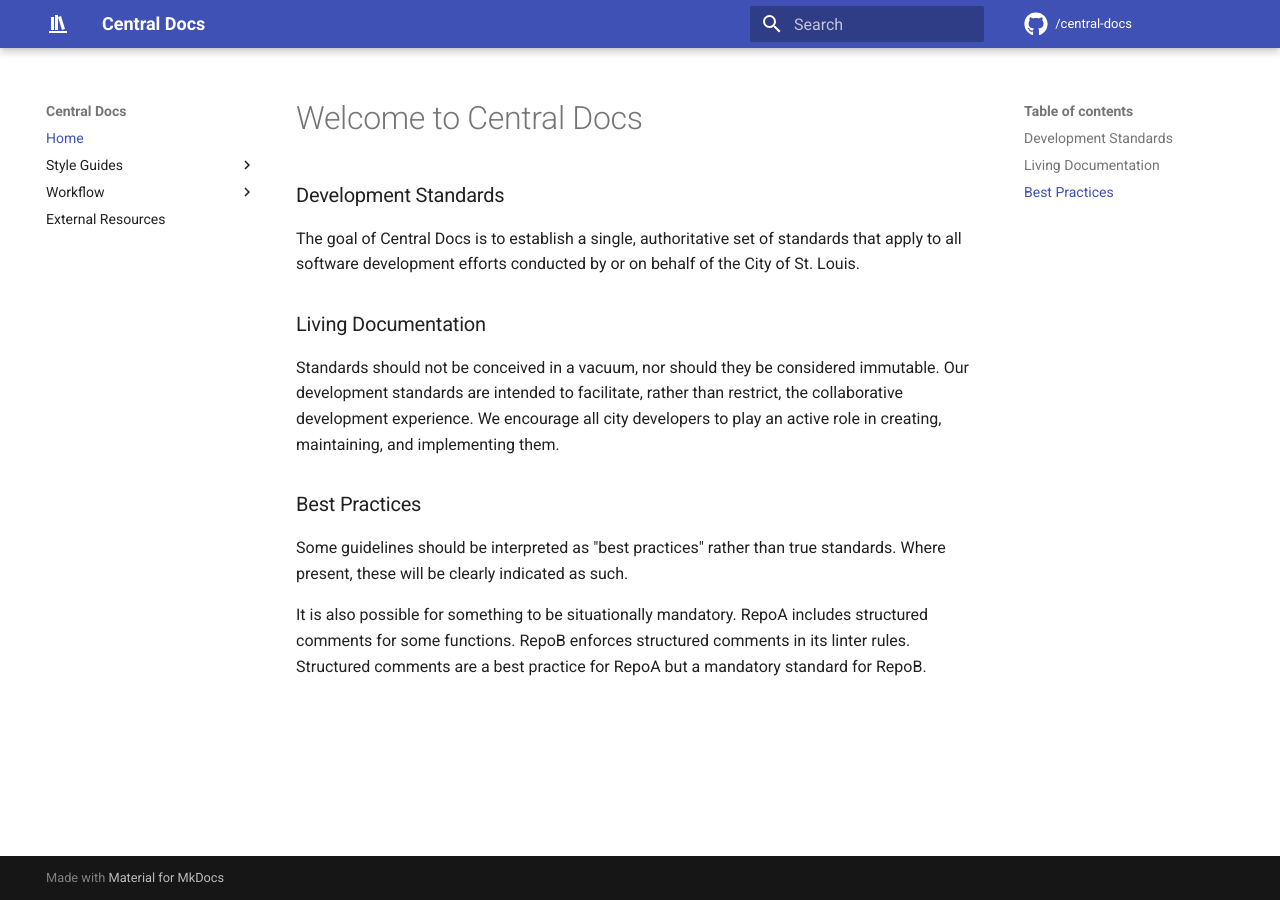
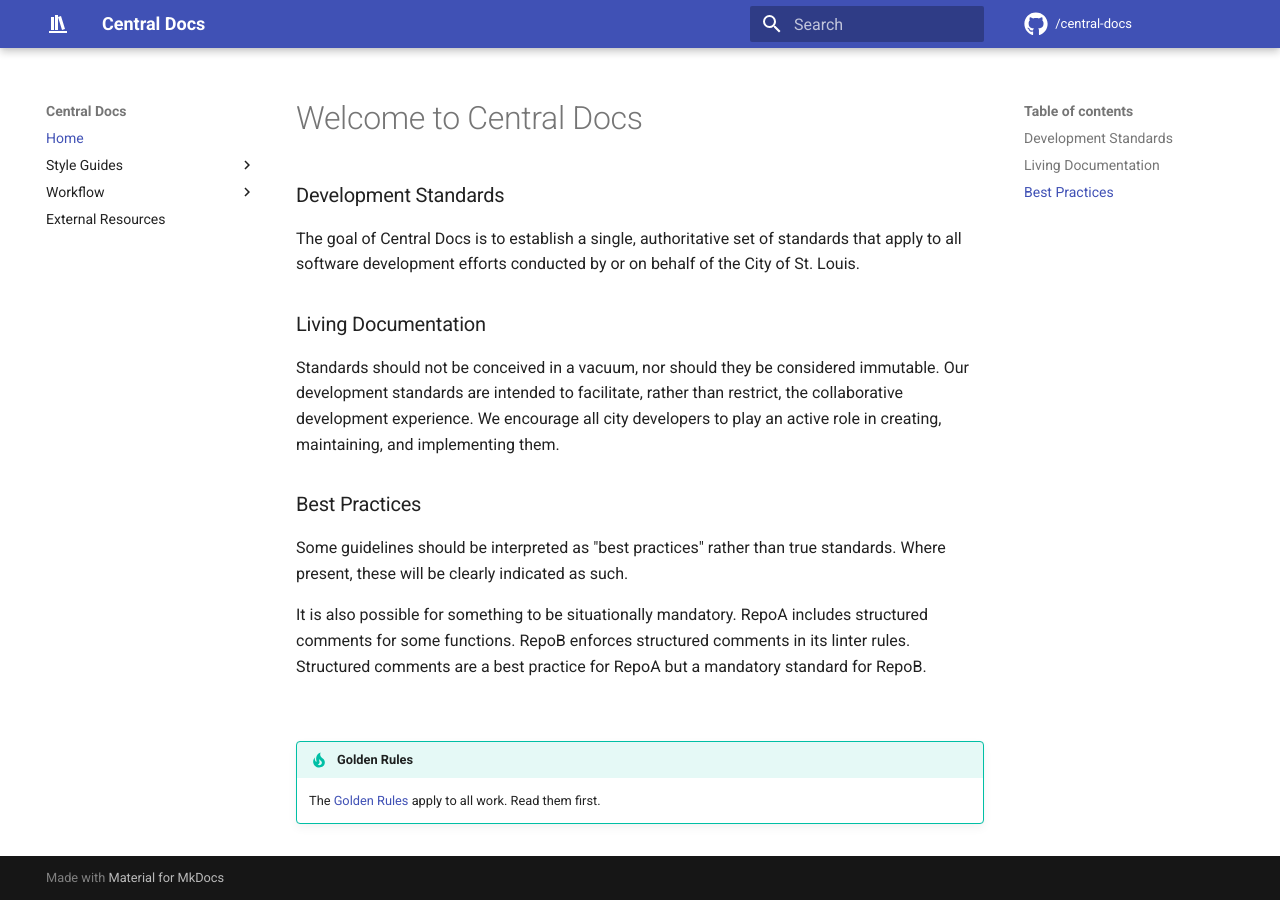
Before and after one commit to city-of-saint-louis/central-docs, an MkDocs documentation site: the page built from docs/index.md, in a window 1280 px wide. Built offline with MkDocs 1.6.1 and Material for MkDocs 9.7.7, drawn with Linux system fonts in a browser that asks for light colours; comment, search, counter and statistics services are not loaded.

Commit message:
Add callout to golden rules

```diff
--- a/docs/index.md
+++ b/docs/index.md
@@ -10,3 +10,9 @@ Standards should not be conceived in a vacuum, nor should they be considered imm
 Some guidelines should be interpreted as "best practices" rather than true standards. Where present, these will be clearly indicated as such.
 
 It is also possible for something to be situationally mandatory. RepoA includes structured comments for some functions. RepoB enforces structured comments in its linter rules. Structured comments are a best practice for RepoA but a mandatory standard for RepoB.
+
+<br>
+
+!!! tip "Golden Rules"
+
+    The [Golden Rules](golden-rules.md) apply to all work. Read them first.
```
